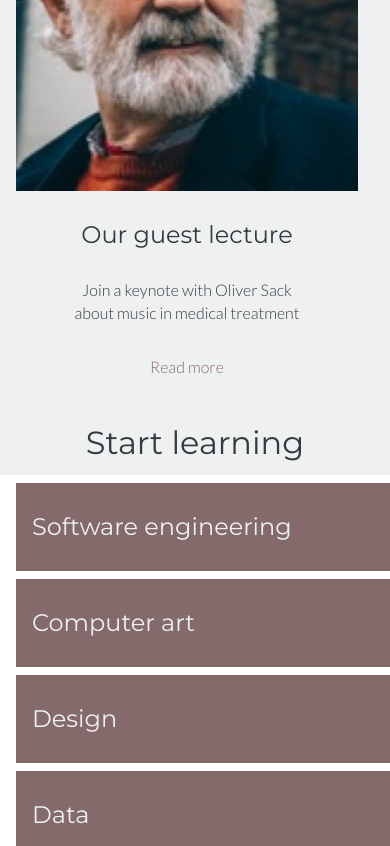
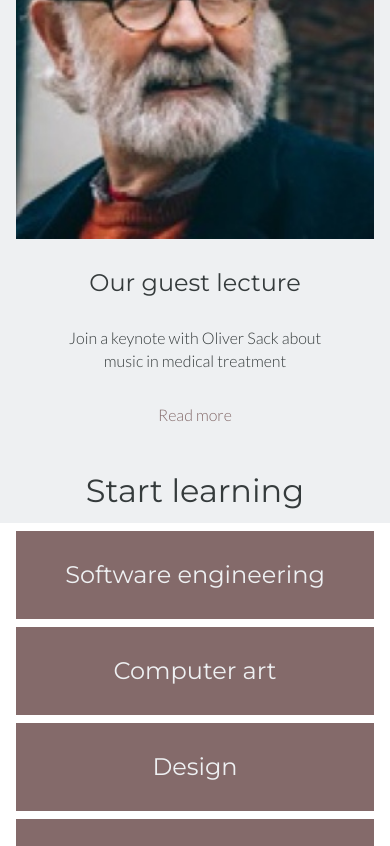
Before and after one commit to dj12589/colmar-academy-capstone, a plain HTML site: page index.html in a window 390 px wide. Shown: the part 1933-2779 px from the top of the page. Drawn offline with Linux system fonts and the light colour scheme.

Commit message:
Grid image resizing issue

```diff
--- a/index.html
+++ b/index.html
@@ -48,7 +48,7 @@
     <div class="section-2">
       <div class="column-1">
         <img src="resources/images/information-main.jpg" alt="Man studying">
-        <h2>It doesn't hurt to keep practicing.</h2>
+        <h2>It doesn&#39;t hurt to keep practicing.</h2>
         <p>"Curabitur vitae libero in ipsum porttitor consequat. Aliquam et commodo lectus, nec consequat neque. Sed non accumsan urna. Phasellus sed consequat ex. Etiam eget magna laoreet, efficitur dolor consequat, tristique ligula."</p>
         <p class="subtext">Emanuel, Sr. Strategist at Hiring.com</p>
       </div>
@@ -195,7 +195,7 @@
 
     <footer>
       <div class="left">
-        <span>2016 Colmar Academy. All rights reserved</span>
+        <span>&copy;2016 Colmar Academy. All rights reserved</span>
       </div>
       <div class="right">
         <span>Terms</span>
--- a/resources/style.css
+++ b/resources/style.css
@@ -235,12 +235,16 @@ button:hover {
     display: flex;
     align-items: center;
     padding-right: 0px;
+    justify-content: center;
   }
   .section-2 {
-    min-width: 100%;
+    width: 100%;
     display: flex;
     align-items: center;
     padding-right: 0px;
+  }
+  .row, .row-3 {
+    width: 100%;
   }
 }
 
@@ -250,10 +254,11 @@ button:hover {
   }
 
   .section-2 .column-2 {
-    min-width: 100%;
+    width: 100%;
     display: flex;
     align-items: center;
     padding-right: 0px;
+
   }
 
   .section-2 .column-2 img {
@@ -262,7 +267,11 @@ button:hover {
     display: flex;
   }
 
-  .row {
+  .section-2 .row {
+    padding-right: 0px;
+  }
+
+  .row, .row-3 {
     display: flex;
     flex-direction: column;
     width: 100%;
@@ -316,7 +325,7 @@ button:hover {
 }
 
 .grid-item img {
-  width: 100%;
+  max-width: 100%;
   height: auto;
 }
 
@@ -328,7 +337,7 @@ button:hover {
   .grid-item {
     display: flex;
     flex-direction: column;
-    width: 50%;
+    width: 35%;
   }
 }
 
@@ -343,12 +352,14 @@ button:hover {
   }
 
   .mobile-grid-item {
-    width: 100%;
+    max-width: 100%;
     margin: 8px 16px;
     padding: 16px;
     background-color: #846A6A;
     padding: 16px;
+    text-align: center;
   }
+
 
   .mobile-grid-item h4 {
     color: #EEF0F2;
```
